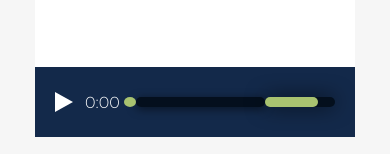
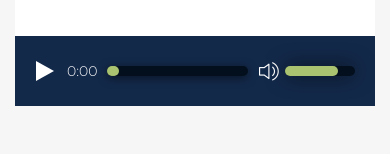
Before and after one commit to dr0n508/just-to-pray-v2, a website: page app/index.html in a window 390 px wide. Shown: the part 2383-2537 px from the top of the page. Drawn offline with nearby package versions, Linux system fonts and the light colour scheme; some icons are missing; files whose address does not match are found by name.

Commit message:
style audio player and fix responsive

```diff
--- a/app/index.html
+++ b/app/index.html
@@ -183,7 +183,7 @@
                   <div class="time">
                     <div class="current">0:00</div>
                     <!--<div class="divider">/</div>-->
-                    <!--<div class="length"></div>-->
+                    <div class="length"></div>
                   </div>
 
                   <div class="timeline">
@@ -197,7 +197,7 @@
 
                   <div class="volume-container">
                     <div class="volume-button">
-                      <div class="volume icono-volumeMedium"></div>
+                      <div class="volume icon-audio"></div>
                     </div>
 
                     <div class="volume-slider">
--- a/app/js/player.js
+++ b/app/js/player.js
@@ -70,11 +70,11 @@ audioPlayer.querySelector(".volume-button").addEventListener("click", () => {
   const volumeEl = audioPlayer.querySelector(".volume-container .volume");
   audio.muted = !audio.muted;
   if (audio.muted) {
-    volumeEl.classList.remove("icono-volumeMedium");
-    volumeEl.classList.add("icono-volumeMute");
+    volumeEl.classList.remove("icon-audio");
+    volumeEl.classList.add("icon-mute");
   } else {
-    volumeEl.classList.add("icono-volumeMedium");
-    volumeEl.classList.remove("icono-volumeMute");
+    volumeEl.classList.add("icon-audio");
+    volumeEl.classList.remove("icon-mute");
   }
 });
 
--- a/app/scss/_player.scss
+++ b/app/scss/_player.scss
@@ -11,6 +11,7 @@
   //grid-template-rows: 6px auto;
 }
 .audio-player .timeline {
+  flex-grow: 1;
   background: #040f1d;
   border-radius: 5px;
   width: 150px;
@@ -18,10 +19,12 @@
   position: relative;
   cursor: pointer;
   box-shadow: 0 2px 10px 0 #0008;
+  margin-right: 10px;
 }
 .audio-player .timeline .progress {
   background: $accent;
   border-radius: 5px;
+  min-width: 10px;
   width: 0%;
   height: 100%;
   transition: 0.25s;
@@ -33,8 +36,9 @@
 
     content: "";
     position: absolute;
-    right: 0;
-    width: 12px;
+    right: -2px;
+    top: 0px;
+    width: 10px;
     height: 10px;
     border-radius: 50%;
     display: block;
@@ -54,6 +58,7 @@
   }
   .play-container {
     width: 30px;
+    flex-shrink: 0;
     //margin-right: 5px;
   }
 }
@@ -104,12 +109,22 @@
 .audio-player .controls .time {
   display: flex;
   width: 50px;
-  margin-right: 10px;
+  margin-right: 2px;
   justify-content: flex-start;
+  flex-shrink: 0;
+  @media (max-width: 450px) {
+    width: 40px;
+  }
+  .length {
+    display: none;
+  }
 }
 .audio-player .controls .time > * {
   padding: 2px;
   font-size: 16px;
+  @media (max-width: 450px) {
+    font-size: 14px;
+  }
 }
 .audio-player .controls .volume-container {
   cursor: pointer;
@@ -154,9 +169,12 @@
   //width: 100% !important;
 }
 
-.volume.icon-audio {
+.volume.icon-audio, .volume.icon-mute {
   font-size: 25px;
-  margin-right: 10px;
+  margin-right: 5px;
+  @media (max-width: 450px) {
+    font-size: 22px;
+  }
 }
 .volume.icono-volumeMedium2 {
   //width: 20px;
--- a/app/scss/main.scss
+++ b/app/scss/main.scss
@@ -343,6 +343,9 @@ h2.h2 {
     li {
       width: 50%;
       padding: 0 20px;
+      @media (max-width: 767px) {
+        padding: 0;
+      }
       .item-list {
         margin-bottom: 100px;
         background-color: white;
```
Also changed, not shown: app/_home.html (+2 -2 lines), app/css/main.min.css, 1 other file.
